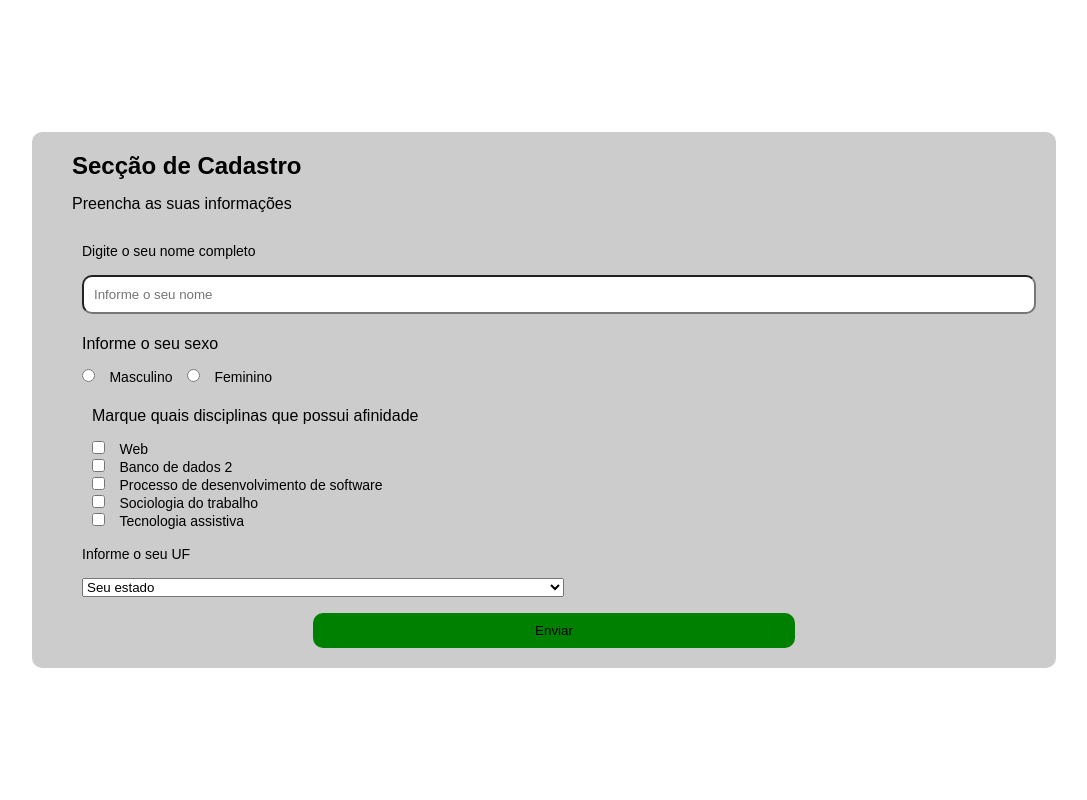
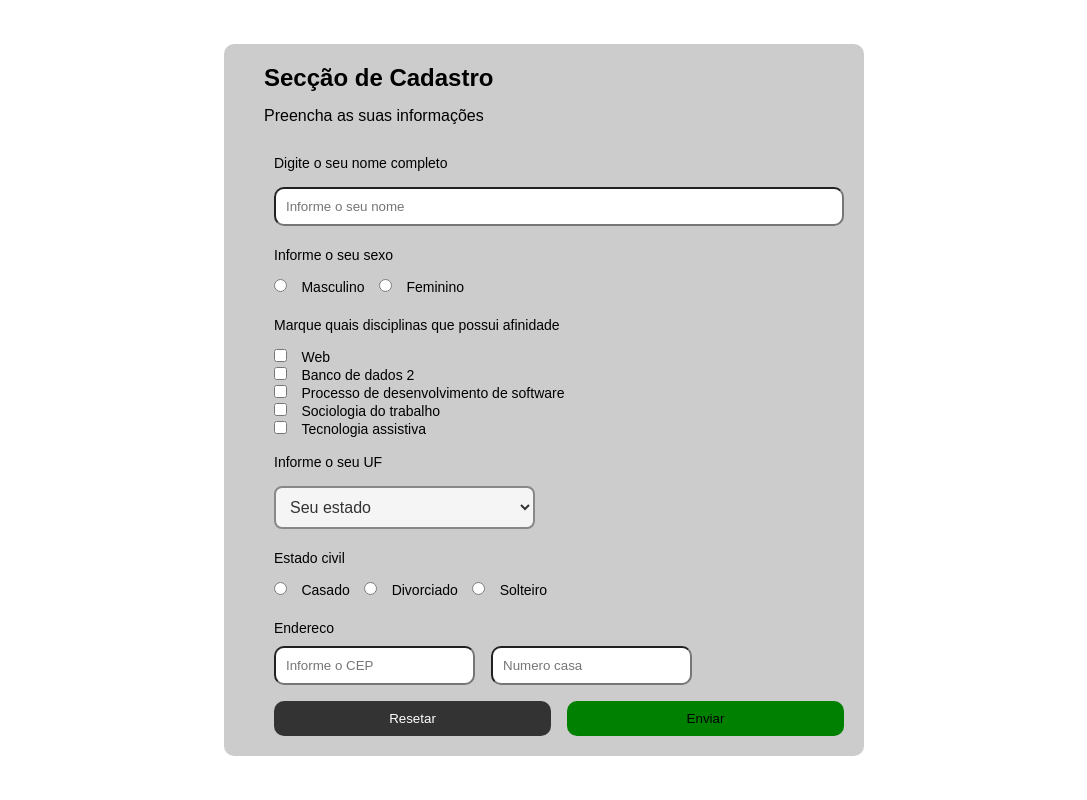
Before and after one commit to xOmilk/Estudos-Web, a PHP site: page / in a window 1280 px wide. Shown: the whole page, without its empty margins (96-1183 px from the left). Run offline with PHP 8.4, Linux system fonts and the light colour scheme.

Commit message:
Finalização formularios

```diff
--- a/7 - Formularios/formStyles.css
+++ b/7 - Formularios/formStyles.css
@@ -1,7 +1,7 @@
 * {
 	box-sizing: border-box;
-	margin: 0px;
-	padding: 0px;
+	margin: 0;
+	padding: 0;
 }
 
 body {
@@ -24,7 +24,7 @@ header {
 	background-color: #ccc;
 	border-radius: 10px;
 	margin: auto auto;
-	width: 80%;
+	width: 50%;
 	display: flex;
 	flex-flow: column wrap;
 	align-items: left;
@@ -46,21 +46,77 @@ header {
 .content label {
 	font-size: 14px;
 }
-.content input {
+
+select {
+	border-radius: 8px;
+	padding: 10px;
+	border: 2px solid #888;
+	background-color: #f5f5f5;
+	font-size: 16px;
+	color: #333;
+	width: 45% !important;
+	outline: none;
+	transition: border-color 0.2s;
+}
+select:focus {
+	border-color: #007bff;
+	background-color: #e6f0ff;
+}
+
+input {
 	border-radius: 10px;
 	padding: 10px;
+
+	&[type="text"]:focus {
+		outline: none;
+		border-color: #007bff;
+		background-color: #e6f0ff;
+	}
 }
 
-.send {
+.endereco {
+	margin: 0px;
+	display: flex;
+	flex-flow: column;
+
+	label {
+		margin-bottom: 10px;
+	}
+
+	.fields {
+		gap: 1rem;
+		display: flex;
+		* {
+			margin: 0px;
+		}
+	}
+}
+
+.botoes {
+	display: flex;
+	gap: 1rem;
+	.send {
+		background-color: green;
+		flex: auto;
+	}
+	.reset {
+		color: white;
+		background-color: #333;
+		flex: 50%;
+	}
+}
+
+input[type="submit"],
+input[type="reset"] {
 	border: none;
-	background-color: green;
 	cursor: pointer;
 	margin: auto auto;
 	width: 50%;
 	padding: 10px;
 	transition: all 0.3s;
 }
-.send:hover {
+input[type="submit"]:hover,
+input[type="reset"]:hover {
 	color: white;
 	opacity: 0.5;
 }
--- a/7 - Formularios/index.html
+++ b/7 - Formularios/index.html
@@ -5,7 +5,7 @@
     <meta charset="UTF-8">
     <meta name="viewport" content="width=device-width, initial-scale=1.0">
     <link rel="stylesheet" href="formStyles.css">
-    <title></title>
+    <title>Formulario</title>
 </head>
 
 <body>
@@ -21,18 +21,19 @@
             <form class="content" method="get" action="">
 
                 <label for="name">Digite o seu nome completo</label>
-                <input type="text" name="name" id="" placeholder="Informe o seu nome">
+                <input required type="text" name="name" id="" placeholder="Informe o seu nome">
 
                 <div style="margin: 5px 0px;">
-                    <p style="margin-bottom: 15px;">Informe o seu sexo</p>
+                    <label style="margin-bottom: 15px;display: block;">Informe o seu sexo</label>
                     <input id="mas" name="sexo" type="radio" value="masculino">
                     <label for="mas">Masculino</label>
                     <input id="fem" name="sexo" type="radio" value="feminino">
                     <label for="fem">Feminino</label>
                 </div>
 
-                <div>
-                    <p style="margin-bottom: 15px;">Marque quais disciplinas que possui afinidade</p>
+                <div style="margin: 0px;">
+                    <label style="margin-bottom: 15px;display: block;">Marque quais disciplinas que possui
+                        afinidade</label>
 
                     <input id="web" name="web" type="checkbox" value="web">
                     <label for="web">Web</label>
@@ -60,9 +61,34 @@
                     <option value="al">Alagoas</option>
                 </select>
 
+                <div style="margin: 5px 0px;">
+                    <label style="margin-bottom: 15px; display: block;">Estado civil</label>
+                    <input id="cas" name="civil" type="radio" value="casado">
+                    <label for="cas">Casado</label>
+                    <input id="div" name="civil" type="radio" value="divorciado">
+                    <label for="div">Divorciado</label>
+                    <input id="sol" name="civil" type="radio" value="solteiro">
+                    <label for="sol">Solteiro</label>
+                </div>
+
+                <div class="endereco">
+                    <label for="">Endereco</label>
+
+                    <div class="fields">
+                        <input required size="8" maxlength="8" type="number" placeholder="Informe o CEP">
+                        <input required type="number" placeholder="Numero casa">
+                    </div>
+
+                </div>
 
 
-                <input class="send" type="submit" value="Enviar">
+
+
+                <div class="botoes">
+                    <input class="reset" type="reset" value="Resetar">
+                    <input class="send" type="submit" value="Enviar">
+                </div>
+
             </form>
 
 
```
